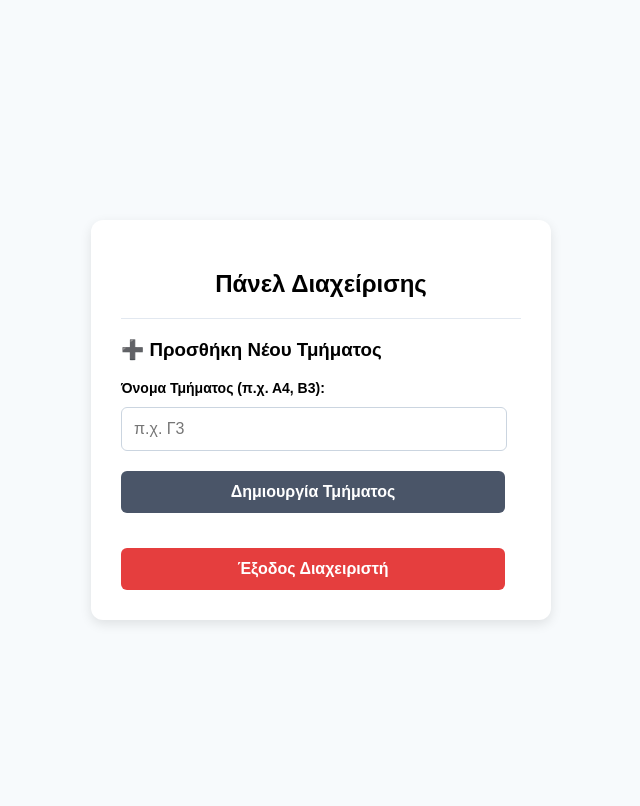
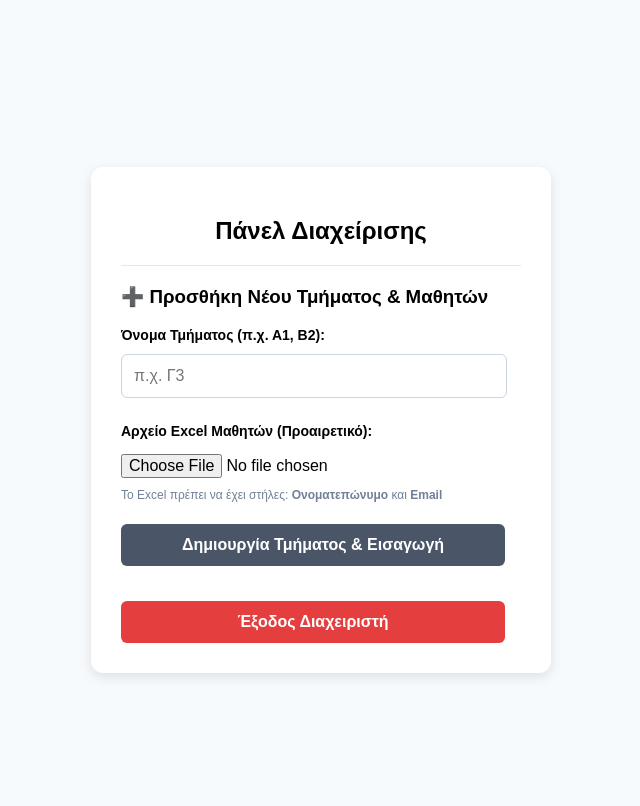
Before and after one commit to stampoltaschris/Absence_App, a Flask app: page /admin in a window 1280 px wide. Shown: the top 806 px of the page, without its empty margins (319-959 px from the left). Run offline with Flask 3, Linux system fonts and the light colour scheme; a user stored in the database is signed in.

Commit message:
03-06-2026-10-25

```diff
--- a/server.py
+++ b/server.py
@@ -5,6 +5,7 @@ import smtplib
 import os
 from email.mime.text import MIMEText
 from datetime import datetime
+from openpyxl import load_workbook
 
 try:
     from dotenv import load_dotenv
@@ -350,36 +351,78 @@ def admin_login_process():
 
 # 3. Αυτόματη Δημιουργία Τμήματος στη Βάση Δεδομένων
 @app.route('/admin/add-class', methods=['POST'])
+# 🌟 ΝΕΟ & ΑΝΑΒΑΘΜΙΣΜΕΝΟ: Δημιουργία Τμήματος και αυτόματο parsing Excel μαθητών
+
+
+@app.route('/admin/add-class', methods=['POST'])
 def admin_add_class():
-    # Ασφάλεια: Έλεγχος αν είναι όντως συνδεδεμένος ως admin
     if not session.get('is_admin'):
         return jsonify({"status": "error", "message": "Μη εξουσιοδοτημένη πρόσβαση"}), 403
 
-    data = request.json
-    class_name = data.get('class_name', '').strip().upper() # Μετατροπή σε κεφαλαία (π.χ. α1 -> Α1)
+    # Επειδή δεχόμαστε FormData, διαβάζουμε με request.form και request.files
+    class_name = request.form.get('class_name', '').strip().upper()
+    excel_file = request.files.get('excel_file')
 
     if not class_name:
         return jsonify({"status": "error", "message": "Το όνομα τμήματος δεν μπορεί να είναι κενό"}), 400
 
     conn = get_db_connection()
     try:
-        # Έλεγχος αν το τμήμα υπάρχει ήδη στη βάση
+        # 1. Έλεγχος αν το τμήμα υπάρχει ήδη
         existing = conn.execute('SELECT id FROM classes WHERE name = ?', (class_name,)).fetchone()
         if existing:
             conn.close()
-            return jsonify({"status": "error", "message": "Αυτό το τμήμα υπάρχει ήδη στη βάση δεδομένων!"})
+            return jsonify({"status": "error", "message": f"Το τμήμα {class_name} υπάρχει ήδη στη βάση!"})
 
-        # Αυτόματο INSERT στον πίνακα classes
-        conn.execute('INSERT INTO classes (name) VALUES (?)', (class_name,))
+        # 2. Δημιουργία του τμήματος στον πίνακα classes
+        cursor = conn.cursor()
+        cursor.execute('INSERT INTO classes (name) VALUES (?)', (class_name,))
+        class_id = cursor.lastrowid # Παίρνουμε το ID του τμήματος που μόλις φτιάξαμε
+
+        students_added = 0
+
+        # 3. Αν ο χρήστης ανέβασε αρχείο Excel, ξεκινάει το parsing
+        if excel_file and excel_file.filename != '':
+            # Φορτώνουμε το Excel απευθείας από τη μνήμη (χωρίς να το σώσουμε στο δίσκο)
+            wb = load_workbook(excel_file, data_only=True)
+            sheet = wb.active # Παίρνουμε το πρώτο ενεργό φύλλο
+
+            # Υποθέτουμε ότι:
+            # Γραμμή 1 = Τίτλοι (Ονοματεπώνυμο, Email)
+            # Γραμμή 2 και μετά = Δεδομένα μαθητών
+            for row in sheet.iter_rows(min_row=2, max_row=sheet.max_row, values_only=True):
+                # Αν η γραμμή είναι εντελώς άδεια, την προσπερνάμε
+                if not row or row[0] is None:
+                    continue
+
+                student_name = str(row[0]).strip()
+                # Αν δεν υπάρχει email στο Excel, βάζουμε κενό ή None
+                student_email = str(row[1]).strip() if len(row) > 1 and row[1] is not None else ""
+
+                # Εισαγωγή του μαθητή στη βάση, συνδεδεμένο με το class_id
+                cursor.execute(
+                    'INSERT INTO students (name, email, class_id) VALUES (?, ?, ?)',
+                    (student_name, student_email, class_id)
+                )
+                students_added += 1
+
         conn.commit()
         conn.close()
 
-        print(f"📦 Ο Admin δημιούργησε επιτυχώς το νέο τμήμα: {class_name}")
-        return jsonify({"status": "success"})
+        # Διαμόρφωση μηνύματος επιτυχίας
+        msg = f"Το τμήμα {class_name} δημιουργήθηκε!"
+        if students_added > 0:
+            msg += f" Εισήχθησαν επιτυχώς {students_added} μαθητές από το Excel."
+        else:
+            msg += " Δεν εντοπίστηκαν μαθητές για εισαγωγή."
+
+        print(f"📦 Admin Panel: {msg}")
+        return jsonify({"status": "success", "message": msg})
 
     except Exception as e:
         conn.close()
-        return jsonify({"status": "error", "message": f"Σφάλμα βάσης δεδομένων: {str(e)}"}), 500
+        print(f"❌ Σφάλμα κατά την εισαγωγή από το Excel: {e}")
+        return jsonify({"status": "error", "message": f"Σφάλμα κατά την επεξεργασία του Excel: {str(e)}"}), 500
 
 
 
--- a/templates/admin.html
+++ b/templates/admin.html
@@ -30,10 +30,15 @@
             <h2 style="text-align: center;">Πάνελ Διαχείρισης</h2>
             <hr style="border: 0; border-top: 1px solid #e2e8f0; margin-bottom: 20px;">
 
-            <h3>➕ Προσθήκη Νέου Τμήματος</h3>
-            <label for="new-class-name" style="font-weight: bold; font-size: 14px;">Όνομα Τμήματος (π.χ. Α4, Β3):</label>
+            <h3>➕ Προσθήκη Νέου Τμήματος & Μαθητών</h3>
+            <label for="new-class-name" style="font-weight: bold; font-size: 14px;">Όνομα Τμήματος (π.χ. Α1, Β2):</label>
             <input type="text" id="new-class-name" placeholder="π.χ. Γ3">
-            <button onclick="addClass()" class="btn-primary">Δημιουργία Τμήματος</button>
+
+            <label style="font-weight: bold; font-size: 14px; display: block; margin-top: 15px;">Αρχείο Excel Μαθητών (Προαιρετικό):</label>
+            <input type="file" id="excel-file" accept=".xlsx, .xls" style="border: none; padding: 5px 0;">
+            <p style="color: #718096; font-size: 12px; margin-top: -5px;">Το Excel πρέπει να έχει στήλες: <strong>Ονοματεπώνυμο</strong> και <strong>Email</strong></p>
+
+            <button onclick="addClassWithStudents()" class="btn-primary">Δημιουργία Τμήματος & Εισαγωγή</button>
 
             <div id="status-message" class="status-msg"></div>
 
@@ -69,29 +74,45 @@
             });
         }
 
-        function addClass() {
-            const className = document.getElementById('new-class-name').value.trim();
+      function addClassWithStudents() {
+            const className = document.getElementById('new-class-name').value.trim().toUpperCase();
+            const fileInput = document.getElementById('excel-file');
+            const msgDiv = document.getElementById('status-message');
+
             if (!className) {
                 alert("Παρακαλώ δώστε ένα όνομα τμήματος!");
                 return;
             }
 
+            // Χρησιμοποιούμε FormData επειδή στέλνουμε αρχείο (όχι απλό JSON)
+            const formData = new FormData();
+            formData.append('class_name', className);
+            if (fileInput.files.length > 0) {
+                formData.append('excel_file', fileInput.files[0]);
+            }
+
+            msgDiv.style.color = '#4a5568';
+            msgDiv.innerText = "⏳ Γίνεται επεξεργασία... Παρακαλώ περιμένετε.";
+
             fetch('/admin/add-class', {
                 method: 'POST',
-                headers: {'Content-Type': 'application/json'},
-                body: JSON.stringify({ class_name: className })
+                body: formData // Το FormData θέτει αυτόματα τα σωστά headers
             })
             .then(res => res.json())
             .then(data => {
-                const msgDiv = document.getElementById('status-message');
                 if (data.status === 'success') {
                     msgDiv.style.color = '#2f855a';
-                    msgDiv.innerText = `✅ Το τμήμα ${className} δημιουργήθηκε με επιτυχία!`;
-                    document.getElementById('new-class-name').value = ''; // καθαρισμός input
+                    msgDiv.innerText = `✅ ${data.message}`;
+                    document.getElementById('new-class-name').value = '';
+                    fileInput.value = ''; // Καθαρισμός αρχείου
                 } else {
                     msgDiv.style.color = '#e53e3e';
                     msgDiv.innerText = `❌ Σφάλμα: ${data.message}`;
                 }
+            })
+            .catch(err => {
+                msgDiv.style.color = '#e53e3e';
+                msgDiv.innerText = "❌ Αποτυχία σύνδεσης με τον διακομιστή.";
             });
         }
 
```
Also changed, not shown: database.db.
